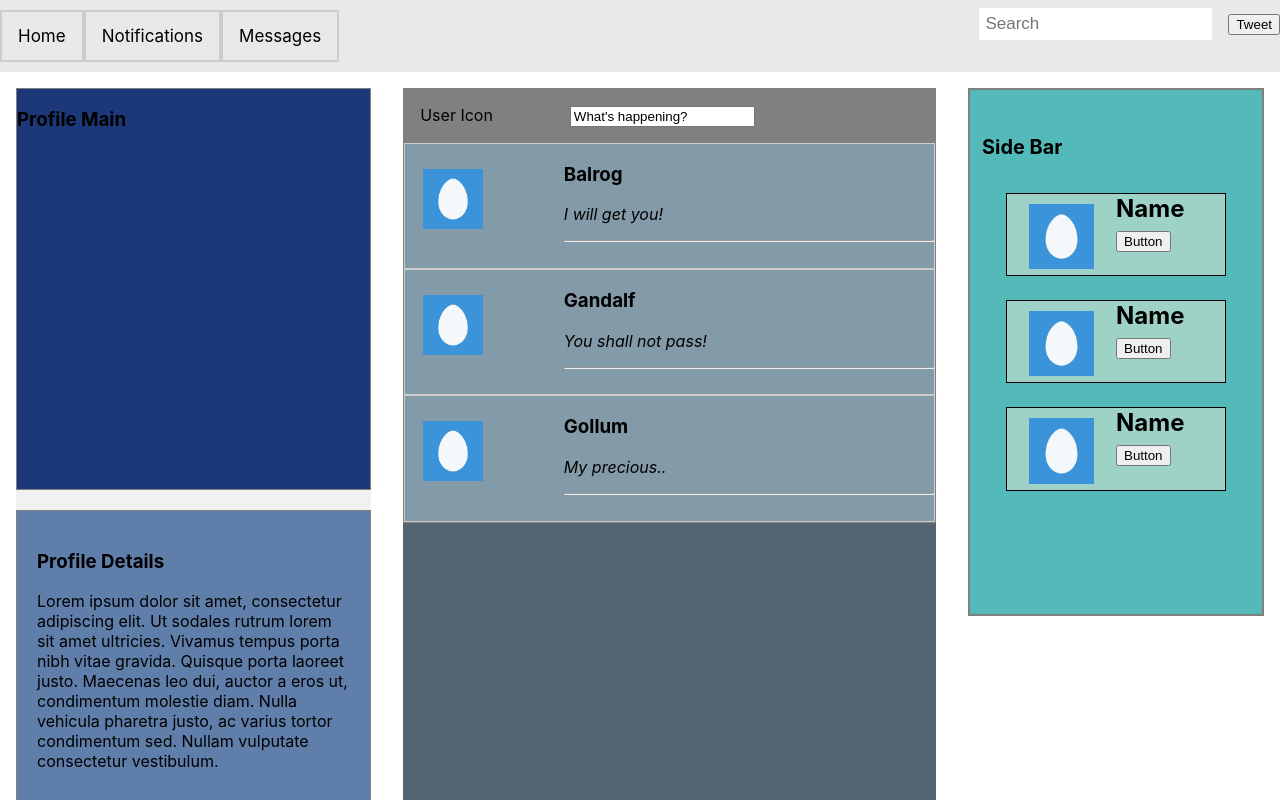
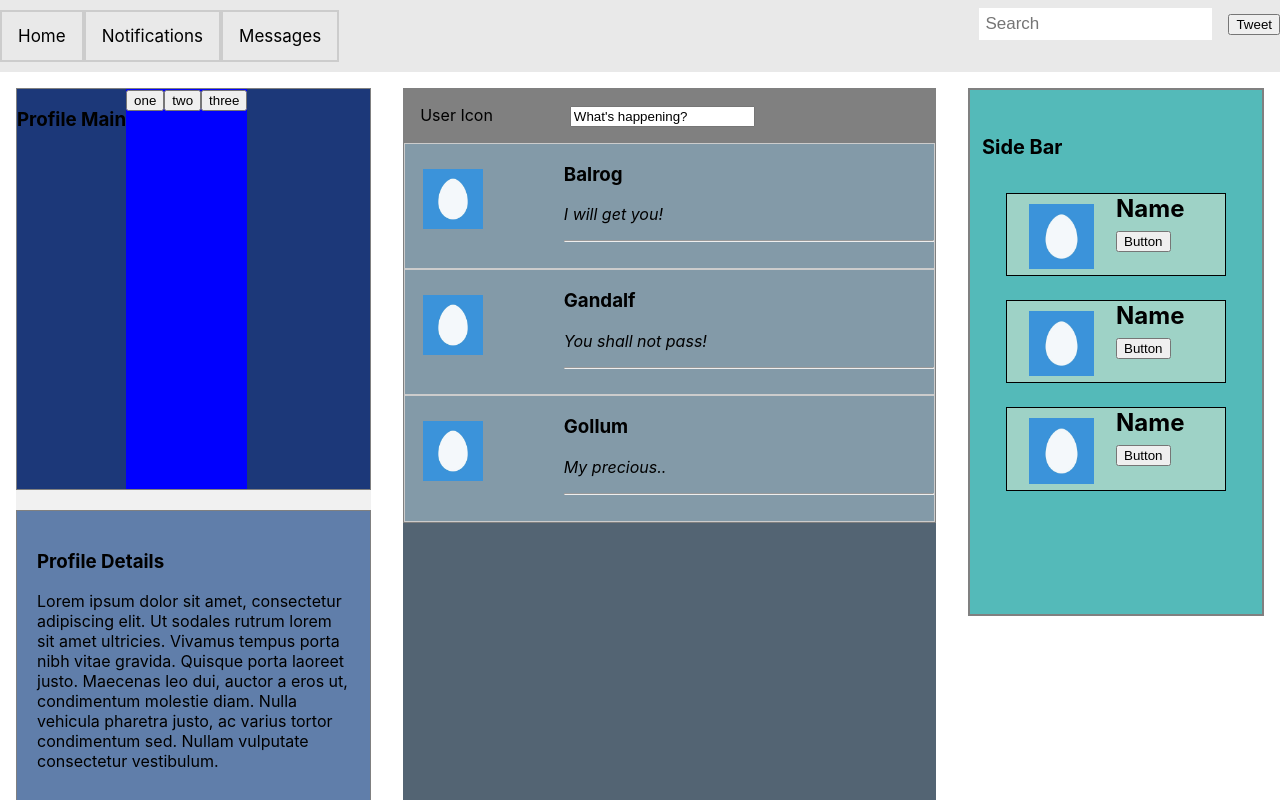
Before and after one commit to joncheng-dev/social-media-clone, a React (Create React App) app: page / in a window 1280 px wide. Shown: the top 800 px of the page. Built offline with nearby package versions, Linux system fonts and the light colour scheme.

Commit message:
WIP: update style for profile-main component

```diff
--- a/src/components/ProfileMain.js
+++ b/src/components/ProfileMain.js
@@ -4,6 +4,12 @@ function ProfileMain() {
   return (
     <div className="profile-main">
       <h3>Profile Main</h3>
+      <div className="profile-main-buttons">
+        <button>one</button>
+        <button>two</button>
+        <button>three</button>
+      </div>
+      <br />
     </div>
   );
 }
--- a/src/index.css
+++ b/src/index.css
@@ -113,6 +113,13 @@ img {
   border: 0.1em solid gray;
 }
 
+.profile-main-buttons {
+  width: auto;
+  height: auto;
+  display: inline-block;
+  background-color: blue;
+}
+
 .profile-details {
   background-color: #607eaa;
   height: 400px;
```
